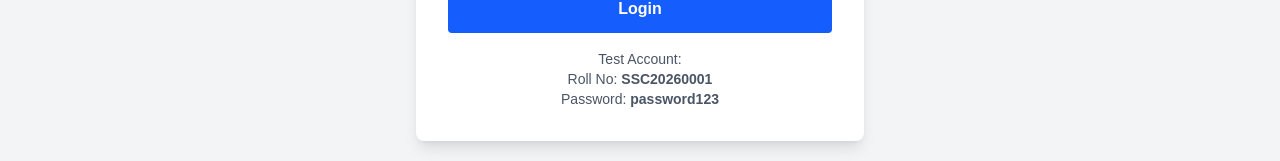
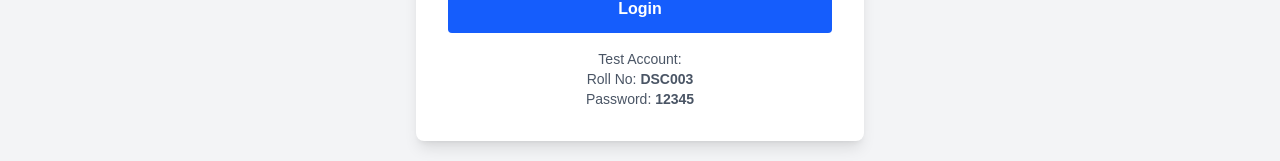
Before and after one commit to Sudarshan180392/cbtforDSC, a Next.js app: page /login in a window 1280 px wide. Shown: the part 479-640 px from the top of the page. Built offline with nearby package versions, Linux system fonts and the light colour scheme.

Commit message:
Added Test A/C Details

```diff
--- a/src/app/login/page.tsx
+++ b/src/app/login/page.tsx
@@ -75,7 +75,7 @@ export default function LoginPage() {
           </button>
         </form>
         <div className="mt-4 text-sm text-gray-600 text-center">
-          Test Account: <br /> Roll No: <b>SSC20260001</b> <br /> Password: <b>password123</b>
+          Test Account: <br /> Roll No: <b>DSC003</b> <br /> Password: <b>12345</b>
         </div>
       </div>
     </div>
```
